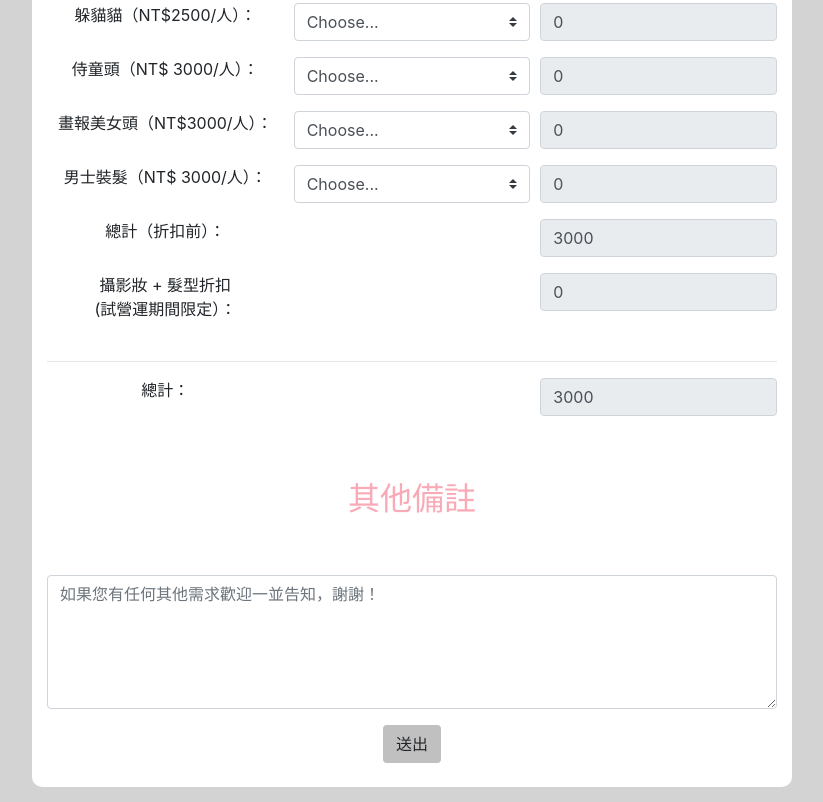
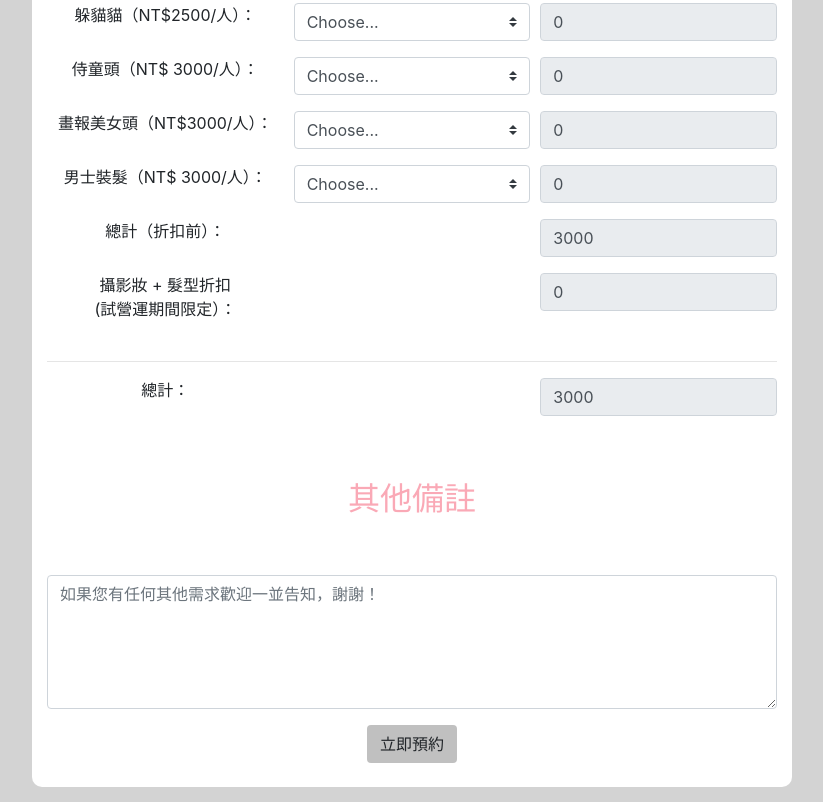
Before and after one commit to jedi0605/KissTellOrder, a website: page index.html in a window 1280 px wide. Shown: the part 1444-2246 px from the top of the page, without its empty margins (228-1051 px from the left). Drawn offline with nearby package versions, Linux system fonts and the light colour scheme.

Commit message:
Change submit

```diff
--- a/index.html
+++ b/index.html
@@ -583,7 +583,7 @@
                   <textarea class="form-control" rows="5" id="comment" placeholder="如果您有任何其他需求歡迎一並告知，謝謝！"
                     name="special_requests"></textarea>
                 </div>
-                <button type="submit" class="btn btn-default" style="background-color:silver;">送出</button>
+                <button type="submit" class="btn btn-default" style="background-color:silver;">立即預約</button>
                 <br></br>
               </div>
 
```
